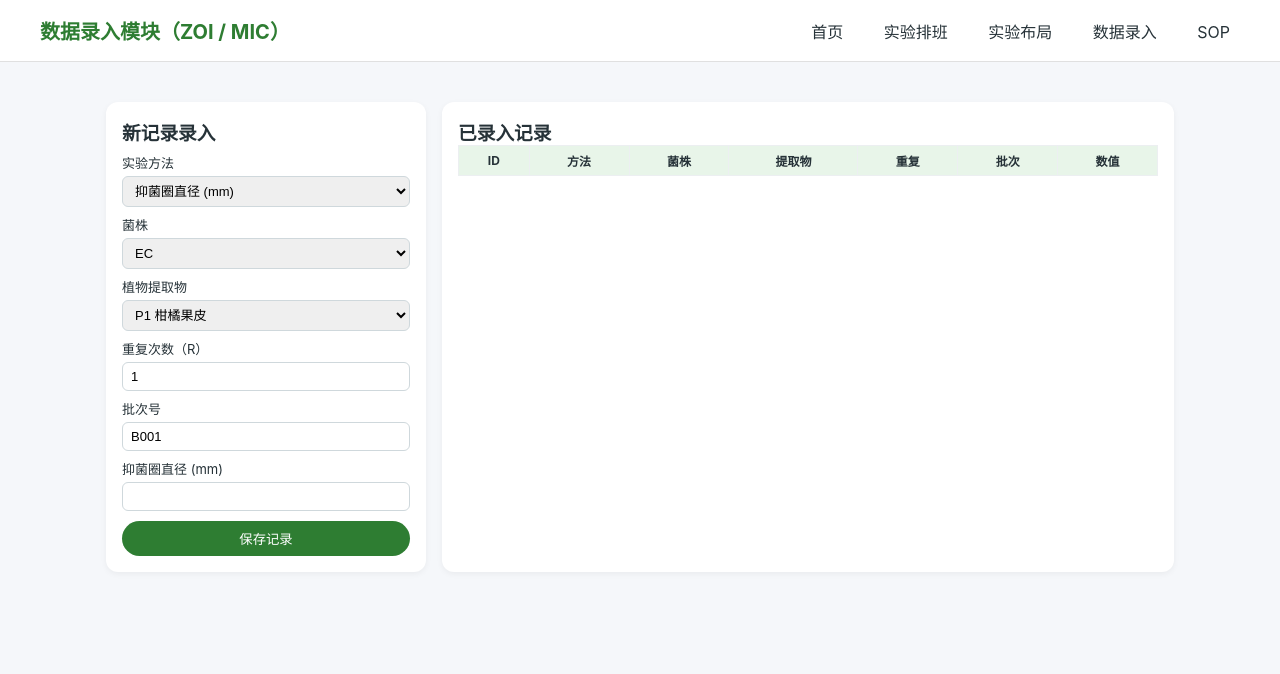
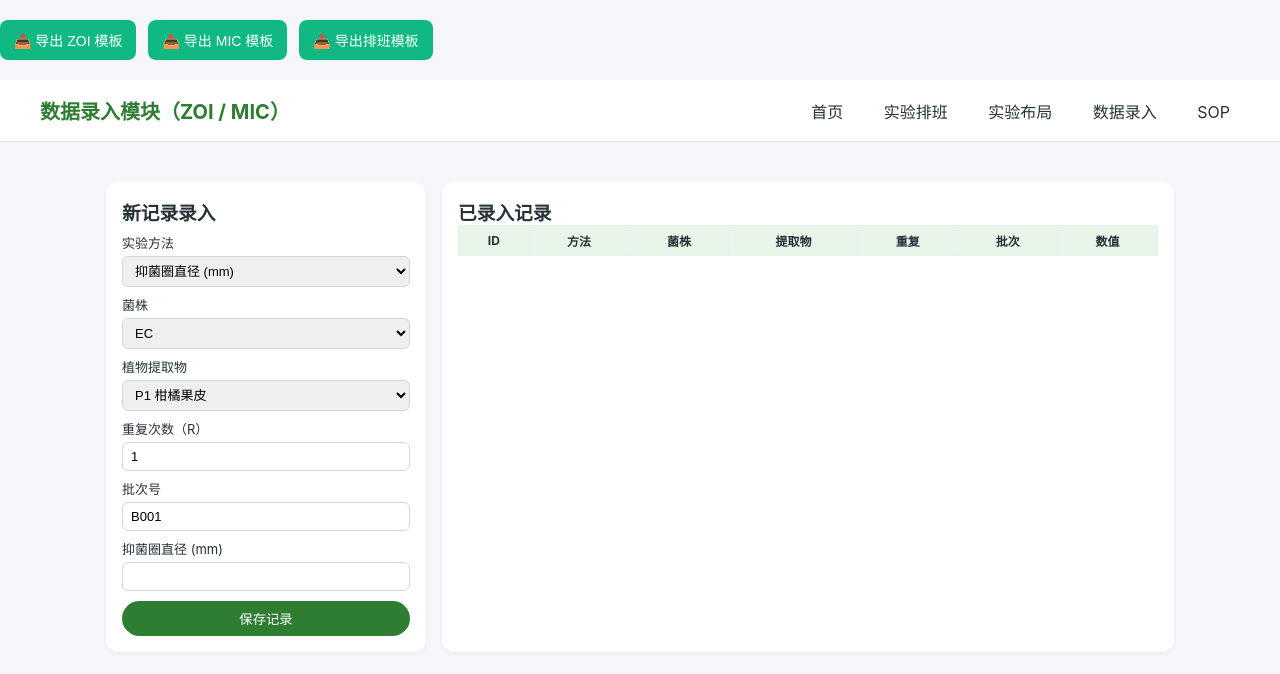
Before and after one commit to 1632025178-ship-it/experiment-lab, a plain HTML site: page entry.html in a window 1280 px wide. Drawn offline with Linux system fonts and the light colour scheme.

Commit message:
Update entry.html

```diff
--- a/entry.html
+++ b/entry.html
@@ -1,5 +1,31 @@
 <!DOCTYPE html>
 <html lang="zh-CN">
+    <div class="export-buttons">
+    <button onclick="exportZOI()" class="export-btn">📤 导出 ZOI 模板</button>
+    <button onclick="exportMIC()" class="export-btn">📤 导出 MIC 模板</button>
+    <button onclick="exportSchedule()" class="export-btn">📤 导出排班模板</button>
+</div>
+
+<style>
+.export-buttons {
+    margin: 20px 0;
+    display: flex;
+    gap: 12px;
+}
+.export-btn {
+    padding: 10px 14px;
+    background: #10b981;
+    border: none;
+    color: white;
+    border-radius: 8px;
+    font-size: 14px;
+    cursor: pointer;
+}
+.export-btn:hover {
+    background: #059669;
+}
+</style>
+
 <head>
     <meta charset="UTF-8" />
     <title>数据录入 - 抗菌实验系统</title>
```
